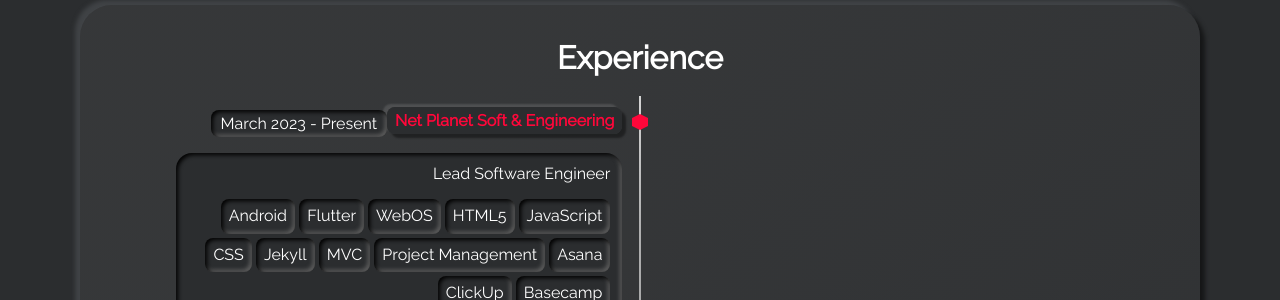
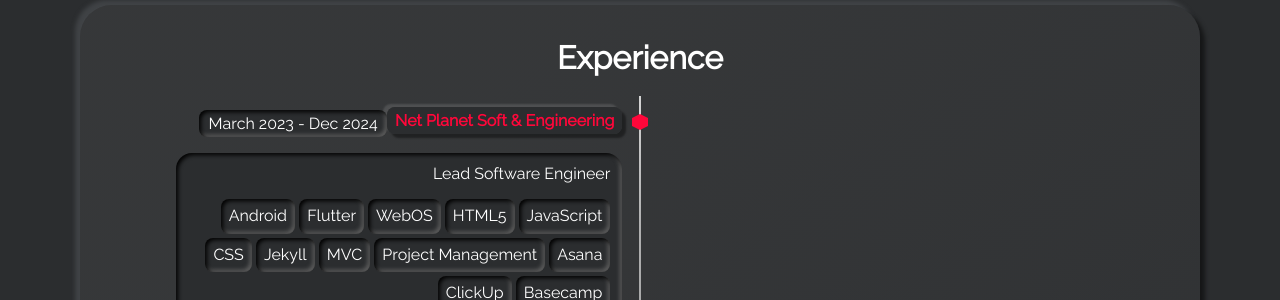
Before and after one commit to writeshahadat/writeshahadat.github.io, a Jekyll site: the page built from index.html, in a window 1280 px wide and 900 px high, scrolled down 1983 px. Shown: the part 146-446 px from the top of the window. Built offline with Jekyll 4.4.1, drawn with Linux system fonts in a browser that asks for light colours.

Commit message:
Updated timeline.yml

```diff
--- a/_data/timeline.yml
+++ b/_data/timeline.yml
@@ -19,7 +19,7 @@
 
 - title: Net Planet Soft & Engineering
   title-url: https://netplanetsoft.com/
-  date: March 2023 - Present
+  date: March 2023 - Dec 2024
   subtitle: Lead Software Engineer
   tags:
     - tag: Android
```
